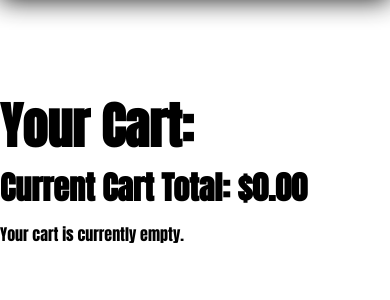
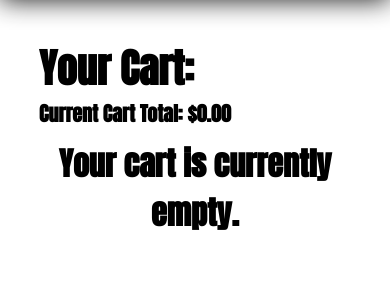
Before and after one commit to LexCarey/invrt, a Flask app: page /cart in a window 390 px wide; the page is wider, and only the part inside the window is pictured. Shown: the part 112-412 px from the top of that part. Run offline with Flask 2, Linux system fonts and the light colour scheme.

Commit message:
Start of Mobile Friendly CSS

```diff
--- a/flask_app/static/css/style.css
+++ b/flask_app/static/css/style.css
@@ -45,8 +45,8 @@ a{
 }
 
 .container{
-    width: 1100px;
     margin: 200px auto 0;
+    max-width: 1000px;
 }
 
 #col-1{
@@ -136,7 +136,9 @@ input[type="radio"]:checked {
 
 /* Drops */
 .clothing-display img{
-    height: 500px;
+    max-height: 500px;
+    min-height: 250px;
+    height: 50vw;
 }
 
 .clothing-display a{
@@ -144,7 +146,7 @@ input[type="radio"]:checked {
 }
 
 .clothing-display{
-    margin-bottom: 150px;
+    margin-bottom: 50px;
 }
 
 .clothing-display:hover{
@@ -193,6 +195,7 @@ input[type="radio"]:checked {
     color: white;
     background-color: rgb(103, 90, 172);
     padding: 10px 67px;
+    text-align: center;
     box-shadow: 3px 3px black;
     border: black solid 2px;
     cursor: pointer;
@@ -210,7 +213,8 @@ input[type="radio"]:checked {
 
 .checkout-button{
     margin-right: none !important;
-    margin-left: 20px;
+    margin-top: 20px;
+    width: 100%;
 }
 
 #AddCartButton{
@@ -254,33 +258,38 @@ input[type="radio"]:checked {
 
 
 /* Cart */
+.cart-page{
+    margin: 150px auto;
+}
+
 .in-cart{
     margin-bottom: 5px;
     border-bottom: solid rgb(179, 179, 179);
     border-width: 2px;
     padding: 5px 15px;
-    font-size: 30px;
+    font-size: 18px;
+    display: flex;
+    flex: 1;
 }
 
 .left-cart form{
-    display: flex;
     align-items: center;
 }
 
 .left-cart form input{
     border: none;
-    border-bottom: solid rgb(179, 179, 179);
+    border-bottom: 2px solid rgb(179, 179, 179);
     outline: none !important;
-    font-size: 20px;
+    font-size: 18px;
 }
 
 .in-cart p{
-    margin-right: 20px;
+    margin-right: 10px;
 }
 
 .in-cart img{
     margin-right: 20px;
-    height: 70px;
+    height: 125px;
     width: auto;
 }
 
@@ -288,17 +297,18 @@ input[type="radio"]:checked {
     font-size: 50px;
 }
 
-.right-cart input{
+.update-remove input{
     cursor: pointer;
     border-width: 0;
     background-color: white;
 }
 
-.right-cart a, .right-cart input{
-    font-size: 20px;
+.update-remove a, .update-remove input{
+    font-size: 18px;
     color: black;
     text-decoration: underline;
-    margin-left: 20px;
+    margin-right: 20px;
+    border: none !important;
 }
 
 .cart_total{
@@ -306,12 +316,57 @@ input[type="radio"]:checked {
 }
 
 .checkout-div{
-    width: 100% !important;
-    display: flex;
-    justify-content: right;
-    margin-top: 10px;
+    margin-top: auto;
+    margin-left: 15px;
 }
 
+.cart-details{
+    text-align: left;
+    display: block;
+}
+
+.small-price{
+    display: none;
+}
+
+@media (max-width: 1100px){
+    .cart-page{
+        margin-left: 10vw;
+        margin-right: 10vw;
+        display: block !important;
+    }
+    .checkout-div{
+        margin: 0;
+    }
+    .checkout-button{
+        margin-top: 10px;
+    }
+    .checkout-div button{
+        width: 100%;
+    }
+}
+
+
+@media (max-width: 550px){
+    .in-cart{
+        font-size: 15px;
+    }
+    .update-remove a, .update-remove input{
+        font-size: 15px;
+    }
+    .your-cart{
+        font-size: 40px;
+    }
+    .cart_total{
+        font-size: 20px;
+    }
+    .small-price{
+        display: block;
+    }
+    .big-price{
+        display: none;
+    }
+}
 
 /* RADIO BUTTONS */
 /* input[type='radio']:after {
--- a/flask_app/templates/about.html
+++ b/flask_app/templates/about.html
@@ -14,7 +14,7 @@
 <body>
     <!-- Nav Bar -->
     <div class="header flex justify-between align-center text-white">
-        <a class="vertical-bottom" href="/home"><img src="{{ url_for('static', filename='/all_imgs/Invrt_Logo.jpg') }}" alt="INVRT Logo"></a>
+        <a class="vertical-bottom" href="/"><img src="{{ url_for('static', filename='/all_imgs/Invrt_Logo.jpg') }}" alt="INVRT Logo"></a>
         <div class="right-header flex justify-between align-center">
             <a href="/">Home</a>
             <a href="/drops/1">Previous Drops</a>
--- a/flask_app/templates/cart.html
+++ b/flask_app/templates/cart.html
@@ -28,33 +28,43 @@
     </div>
 
     <!-- CART -->
-    <div class="container">
+    <div class="container cart-page flex">
+        <div style="flex: 1;">
             <h1 class="your-cart">Your Cart:</h1>
             <h1 class="cart_total">Current Cart Total: ${{cart_total}}</h1>
             {% for products in cart %}
-        <div class="in-cart flex align-center justify-between text-center">
+            <div class="in-cart align-center justify-between text-center">
                 <div class="left-cart flex align-center text-center">
                     <img src="../static/{{products.picture}}" alt="img">
+                    <div class="cart-details align-center">
+                        <p class="small-price">${{products.price}}</p>
                         <p>{{products.name}}</p>
                         <p>Color: {{products.color}}</p>
                         <p>Size: {{products.size}}</p>
                         <form action="/update_cart/{{products.cart_id}}" method="post">
+                        <div class="flex">
                             <p>Quantity:</p>
                             <input type="number" name="quantity" value="{{products.quantity}}" min="0" max="{{products.size_stock}}">
                         </div>
-            <div class="right-cart flex align-center text-center">
+                        <div class="update-remove flex align-center text-center">
                             <input type="submit" value="Update">
                             </form>
                             <a href="/remove_from_cart/{{products.cart_id}}">Remove</a>
                         </div>
                     </div>
+                </div>
+                <div class="flex big-price" style="margin-bottom: auto;">
+                    <p>${{products.price}}</p>
+                </div>
+            </div>
             {% endfor %}
             {% if not cart %}
-        <p>Your cart is currently empty.</p>
+            <h1 class="text-center">Your cart is currently empty.</h1>
             {% endif %}
+        </div>
         {% if cart %}
-        <div class="flex checkout-div">
-            <a class="purple-button" href="/clear_cart">Clear Cart</a>
+        <div class="checkout-div">
+            <a href="/clear_cart"><button class="purple-button">Clear Cart</button></a>
             <form action="/create-checkout-session" method="POST">
                 <button class="purple-button checkout-button" type="submit">Checkout</button>
             </form>
--- a/flask_app/templates/upcoming.html
+++ b/flask_app/templates/upcoming.html
@@ -14,7 +14,7 @@
 <body>
     <!-- Nav Bar -->
     <div class="header flex justify-between align-center text-white">
-        <a class="vertical-bottom" href="/home"><img src="{{ url_for('static', filename='/all_imgs/Invrt_Logo.jpg') }}" alt="INVRT Logo"></a>
+        <a class="vertical-bottom" href="/"><img src="{{ url_for('static', filename='/all_imgs/Invrt_Logo.jpg') }}" alt="INVRT Logo"></a>
         <div class="right-header flex justify-between align-center">
             <a href="/">Home</a>
             <a href="/drops/1">Previous Drops</a>
```
Lines whose indentation alone changed are shown as unchanged.
